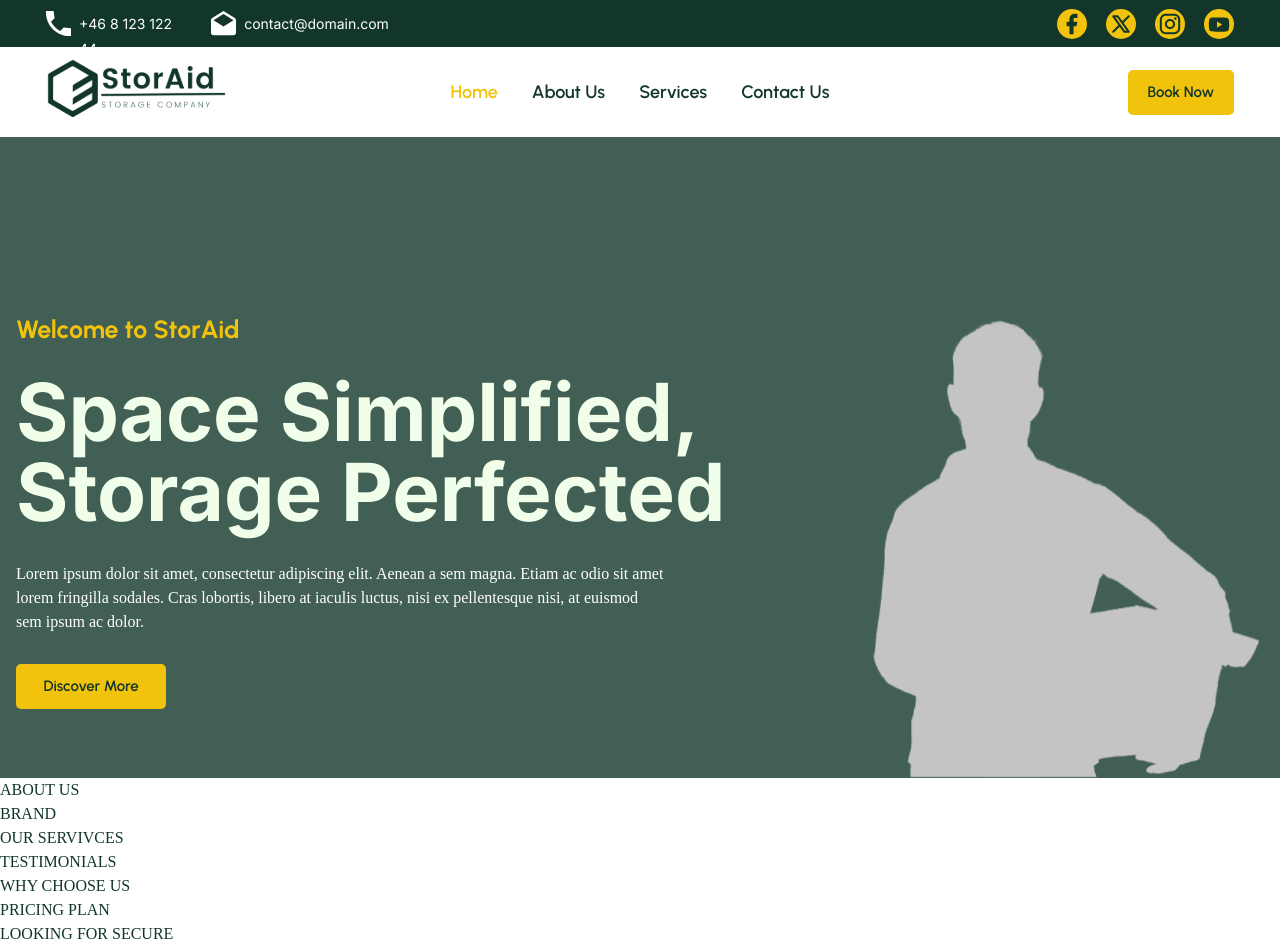
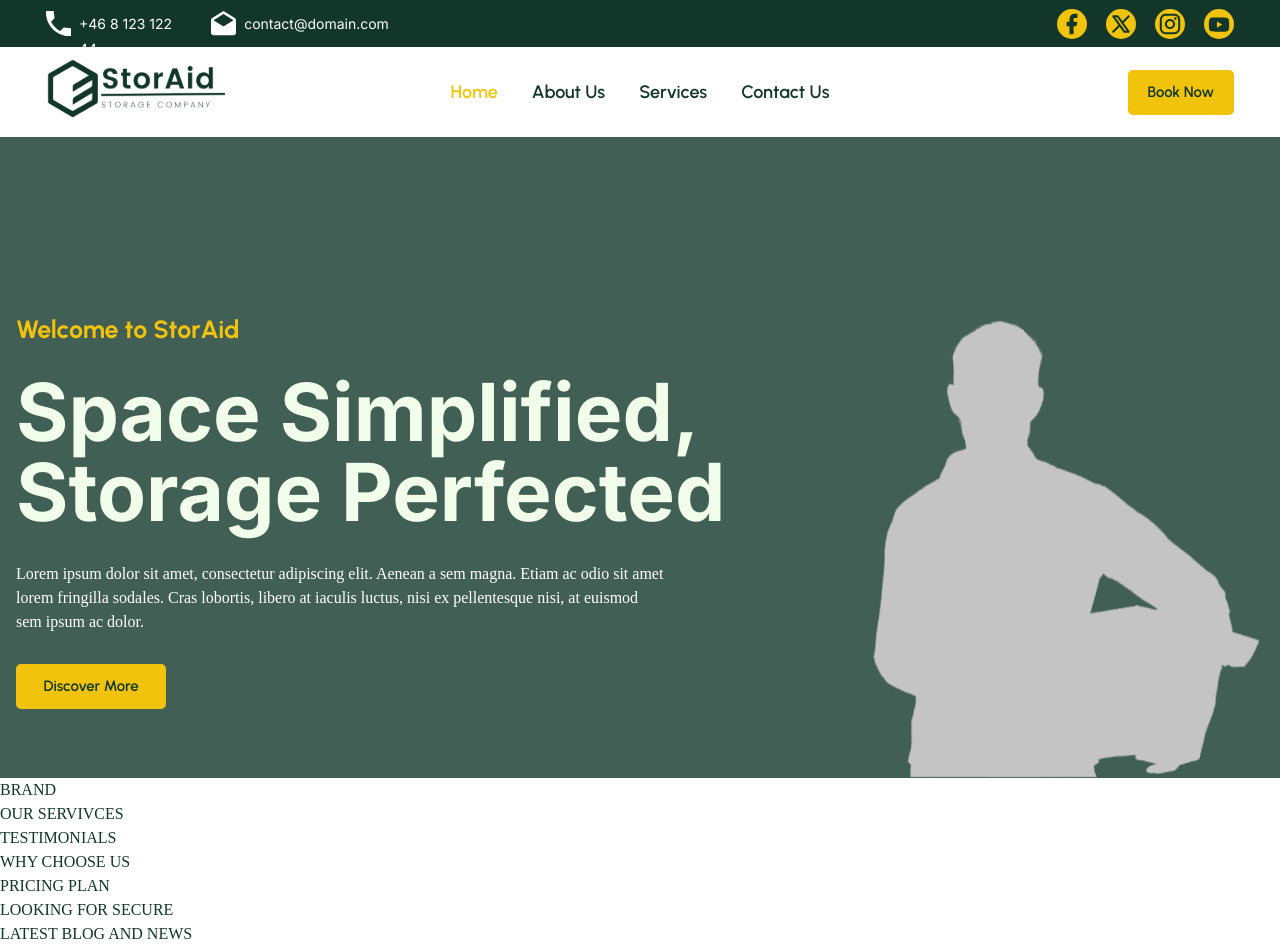
Before and after one commit to JoachimPersson88/storaid_storage_service, a React (Vite) app: page / in a window 1280 px wide. Shown: the top 950 px of the page. Built offline with nearby package versions, Linux system fonts and the light colour scheme.

Commit message:
"Home_About_Us" 'Home.jsx, About_Us.jsx, about_us.css' Har skapat about us filer, samt fixat pathen till home.

```diff
--- /dev/null
+++ b/src/project/components/About_Us.jsx
@@ -0,0 +1,7 @@
+export default function About_Us() {
+  return (
+  <section className="About_Us">
+
+  </section>
+  );
+}
--- a/src/project/pages/Home.jsx
+++ b/src/project/pages/Home.jsx
@@ -1,10 +1,11 @@
 import Hero from "../components/Hero";
+import About_Us from "../components/About_Us";
 
 export default function Home() {
   return (
     <main>
       <Hero/>
-<p>ABOUT US</p>
+      <About_Us/>
 <p>BRAND</p>
 <p>OUR SERVIVCES</p>
 <p>TESTIMONIALS</p>
```
Also changed, not shown: src/project/interface/styles/about_us.css (added).
